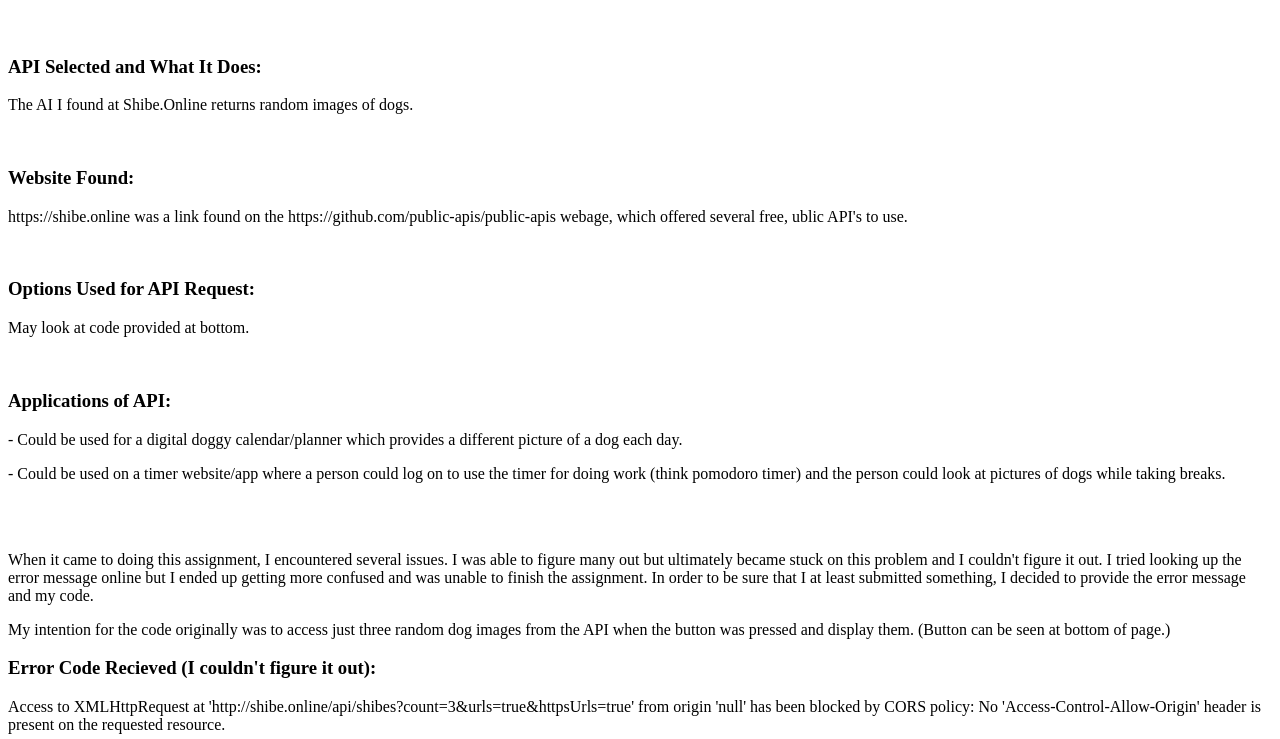
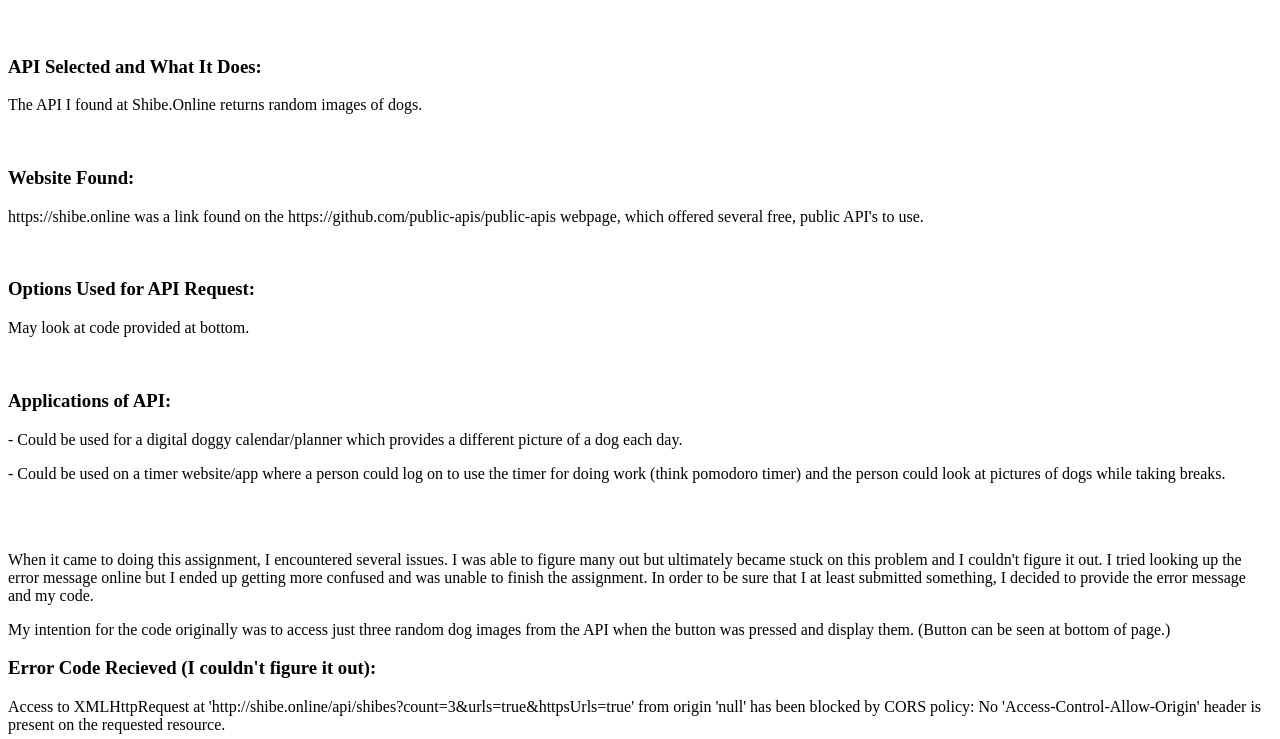
Before and after one commit to dys98/hw10, a plain HTML site: page index.html in a window 1280 px wide. Shown: the part 61-800 px from the top of the page. Drawn offline with Linux system fonts and the light colour scheme.

Commit message:
Add files via upload

```diff
--- a/index.html
+++ b/index.html
@@ -47,11 +47,11 @@
         <br>
 
         <h3>API Selected and What It Does: </h3>
-        <p>The AI I found at Shibe.Online returns random images of dogs.</p>
+        <p>The API I found at Shibe.Online returns random images of dogs.</p>
         <br>
 
         <h3>Website Found: </h3>
-        <p>https://shibe.online was a link found on the https://github.com/public-apis/public-apis webage, which offered several free, ublic API's to use.</p>
+        <p>https://shibe.online was a link found on the https://github.com/public-apis/public-apis webpage, which offered several free, public API's to use.</p>
         <br>
 
         <h3>Options Used for API Request: </h3>
```
